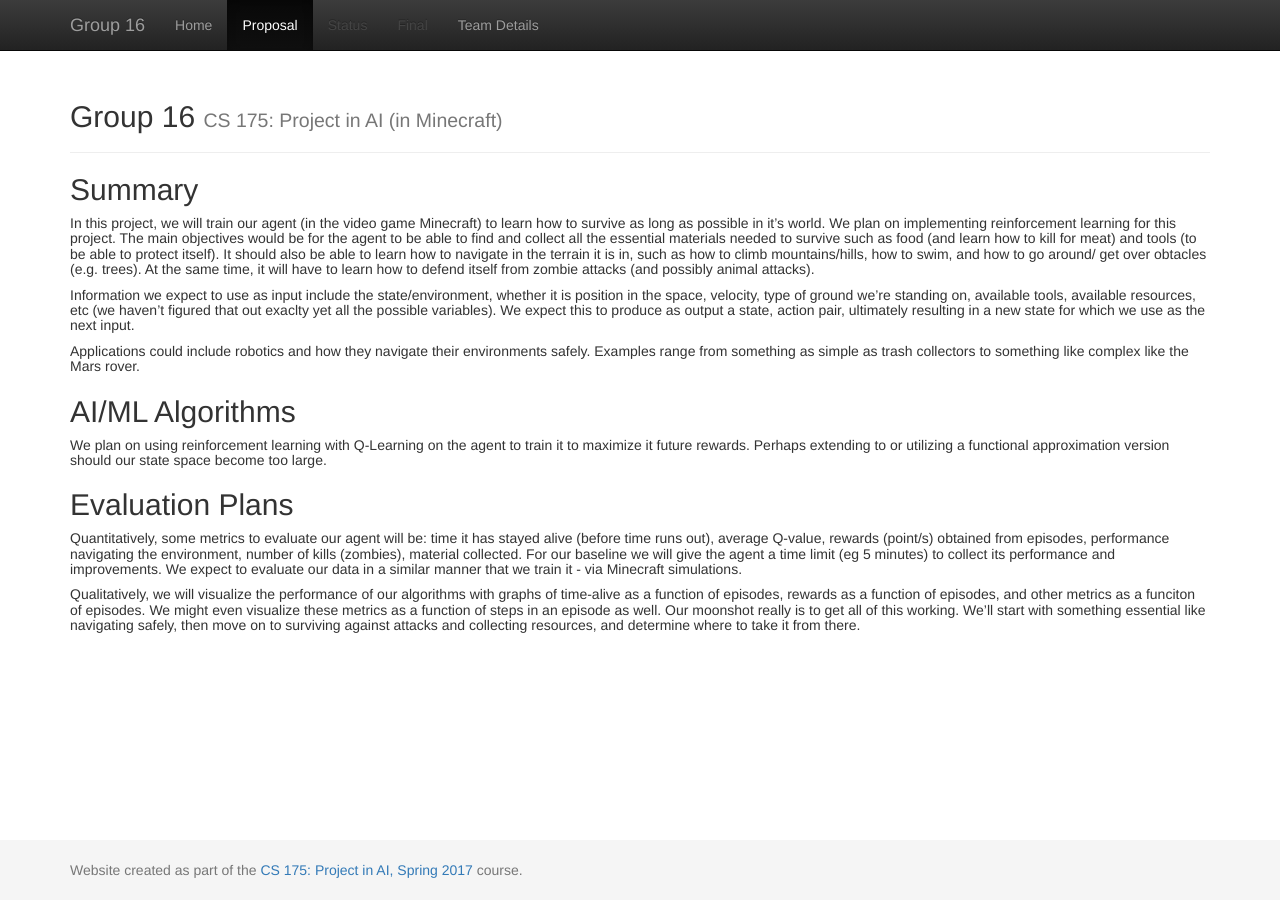
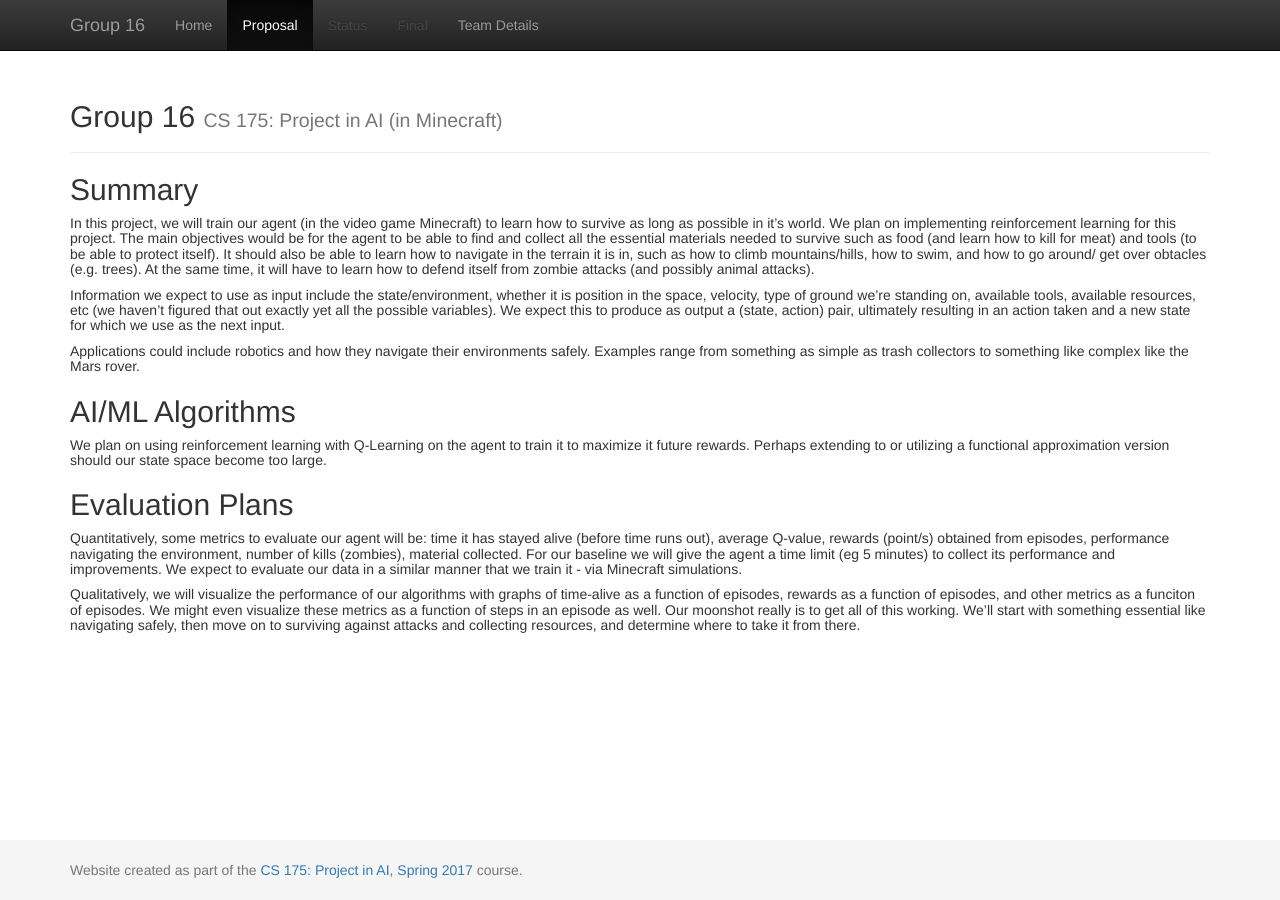
Before and after one commit to becamorin20/Group-16, a Jekyll site: the page built from docs/proposal.md, in a window 1280 px wide. Built offline with Jekyll 4.4.1, drawn with Linux system fonts in a browser that asks for light colours.

Commit message:
Update proposal.md

```diff
--- a/docs/proposal.md
+++ b/docs/proposal.md
@@ -4,7 +4,7 @@ title: Proposal
 ---
 ## Summary
 ##### In this project, we will train our agent (in the video game Minecraft) to learn how to survive as long as possible in it's world. We plan on implementing reinforcement learning for this project. The main objectives would be for the agent to be able to find and collect all the essential materials needed to survive such as food (and learn how to kill for meat) and tools (to be able to protect itself). It should also be able to learn how to navigate in the terrain it is in, such as how to climb mountains/hills, how to swim, and how to go around/ get over obtacles (e.g. trees). At the same time, it will have to learn how to defend itself from zombie attacks (and possibly animal attacks).
-##### Information we expect to use as input include the state/environment, whether it is position in the space, velocity, type of ground we're standing on, available tools, available resources, etc (we haven't figured that out exaclty yet all the possible variables). We expect this to produce as output a state, action pair, ultimately resulting in a new state for which we use as the next input.
+##### Information we expect to use as input include the state/environment, whether it is position in the space, velocity, type of ground we're standing on, available tools, available resources, etc (we haven't figured that out exactly yet all the possible variables). We expect this to produce as output a (state, action) pair, ultimately resulting in an action taken and a new state for which we use as the next input.
 ##### Applications could include robotics and how they navigate their environments safely. Examples range from something as simple as trash collectors to something like complex like the Mars rover.
 
 ## AI/ML Algorithms
```
